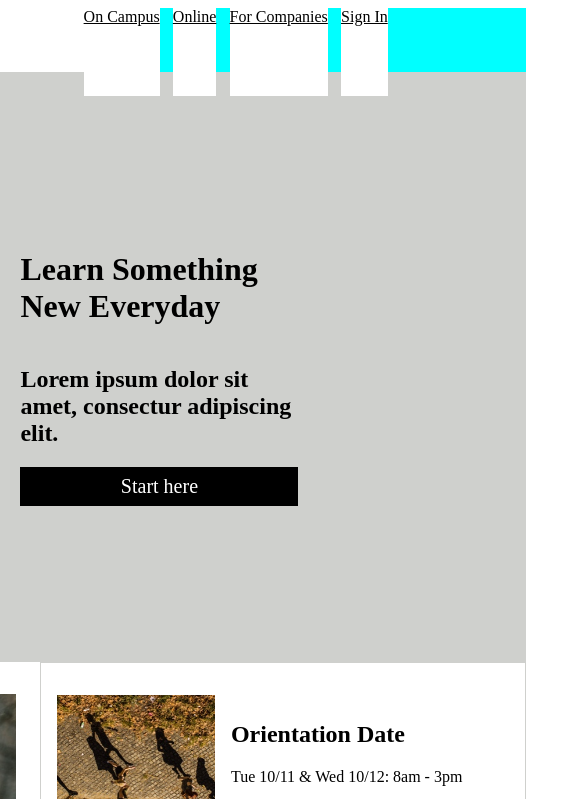
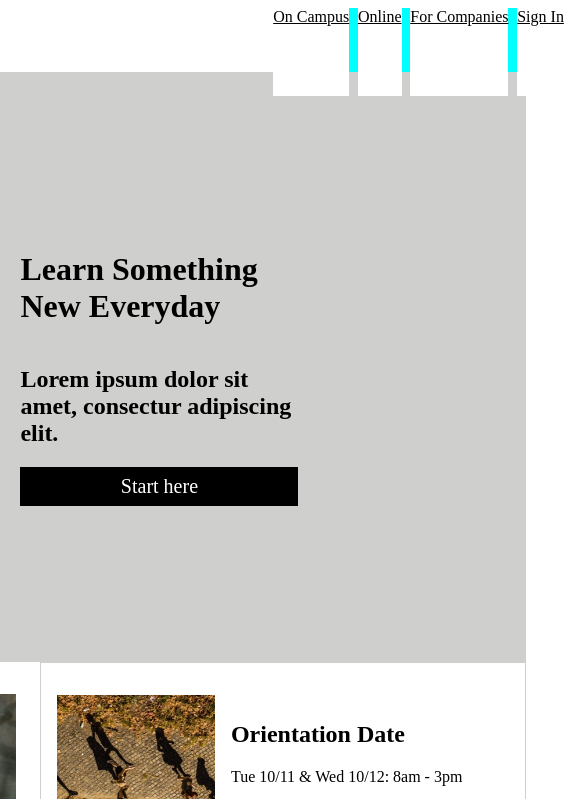
Before and after one commit to mmcguire91/Colmar-Academy, a plain HTML site: page index.html in a window 1280 px wide. Shown: the top 799 px of the page, 746-1310 px from the left, 564 px wide, since content can reach past the window. Drawn offline with Linux system fonts and the light colour scheme.

Commit message:
messing with nav bar

```diff
--- a/resources/css/style.css
+++ b/resources/css/style.css
@@ -19,7 +19,7 @@
   background-color: cyan;
   display: flex;
   align-items: center;
-  width: 35%;
+  width: 20%;
 }
 
 .nav-items li {
```
